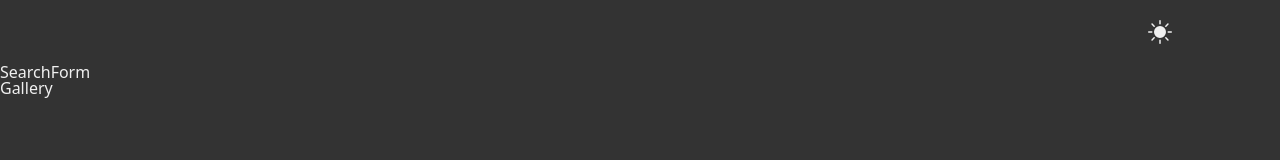
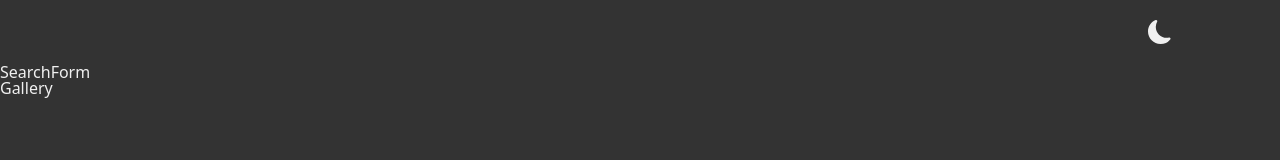
Before and after one commit to emmeiwhite/unsplash-images-app-reactQuery, a React (Vite) app: page / in a window 1280 px wide. Both pictures are taken after a click on the button 1160 px from the left and 32 px from the top of the page. Shown: the top 160 px of the page. Built offline with nearby package versions, Linux system fonts and the light colour scheme.

Commit message:
Code cleanup

```diff
--- a/src/App.jsx
+++ b/src/App.jsx
@@ -4,7 +4,6 @@ import ThemeToggle from "./ThemeToggle";
 import { useGlobalContext } from "./context";
 
 const App = () => {
-  const { isDarkTheme } = useGlobalContext();
   return (
     <main>
       <ThemeToggle />
--- a/src/ThemeToggle.jsx
+++ b/src/ThemeToggle.jsx
@@ -11,9 +11,9 @@ export default function ThemeToggle() {
         onClick={toggleDarkTheme}
       >
         {isDarkTheme ? (
-          <BsFillSunFill className="toggle-icon icon-white" />
+          <BsFillMoonFill className="toggle-icon  icon-white" />
         ) : (
-          <BsFillMoonFill className="toggle-icon icon-dark" />
+          <BsFillSunFill className="toggle-icon " />
         )}
       </button>
     </section>
--- a/src/context.jsx
+++ b/src/context.jsx
@@ -1,19 +1,20 @@
 import { createContext, useContext, useState } from "react";
 
 // This is our context
-export const GalleryContext = createContext();
+const GalleryContext = createContext();
 
 export const AppProvider = ({ children }) => {
   const [isDarkTheme, setIsDarkTheme] = useState(false);
 
+  /** --- 2. Application Business Logic --- */
   const toggleDarkTheme = () => {
-    // const newDarkTheme = !isDarkTheme;
     setIsDarkTheme((prevValue) => {
       document.body.classList.toggle("dark-theme", !isDarkTheme);
       return !prevValue;
     });
   };
 
+  /** 1. Application State */
   const appData = {
     isDarkTheme,
     toggleDarkTheme,
--- a/src/index.css
+++ b/src/index.css
@@ -67,10 +67,13 @@ html {
 
   --darkModeBG: #333;
   --darkModeText: #f0f0f0;
+  --darkModeTransition: color 0.3s ease-in-out,
+    background-color 0.3s ease-in-out;
 }
 
 body {
   background: var(--backgroundColor);
+  transition: var(--darkModeTransition);
   color: var(--textColor);
   font-family: system-ui, -apple-system, BlinkMacSystemFont, "Segoe UI", Roboto,
     Oxygen, Ubuntu, Cantarell, "Open Sans", "Helvetica Neue", sans-serif;
```
